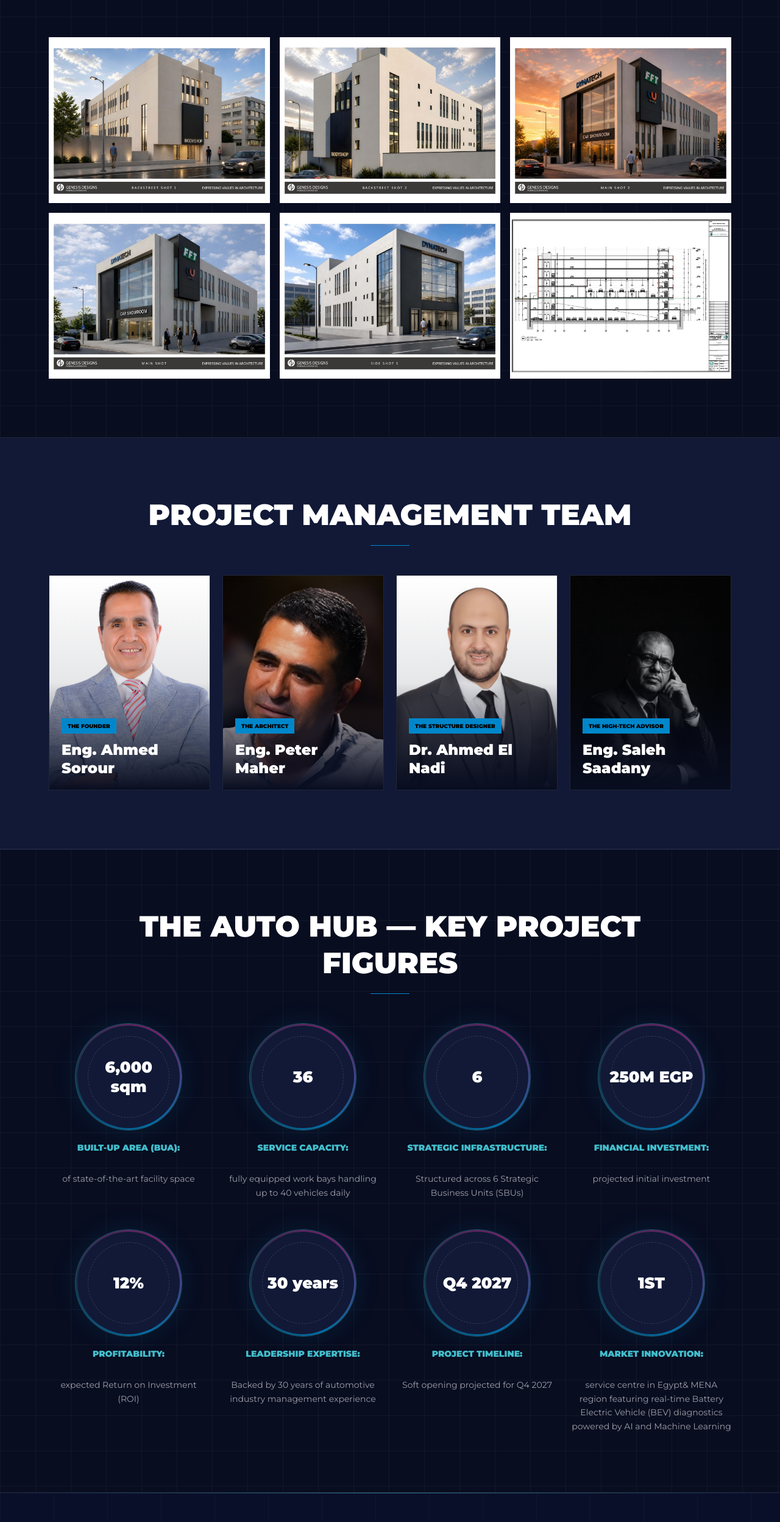
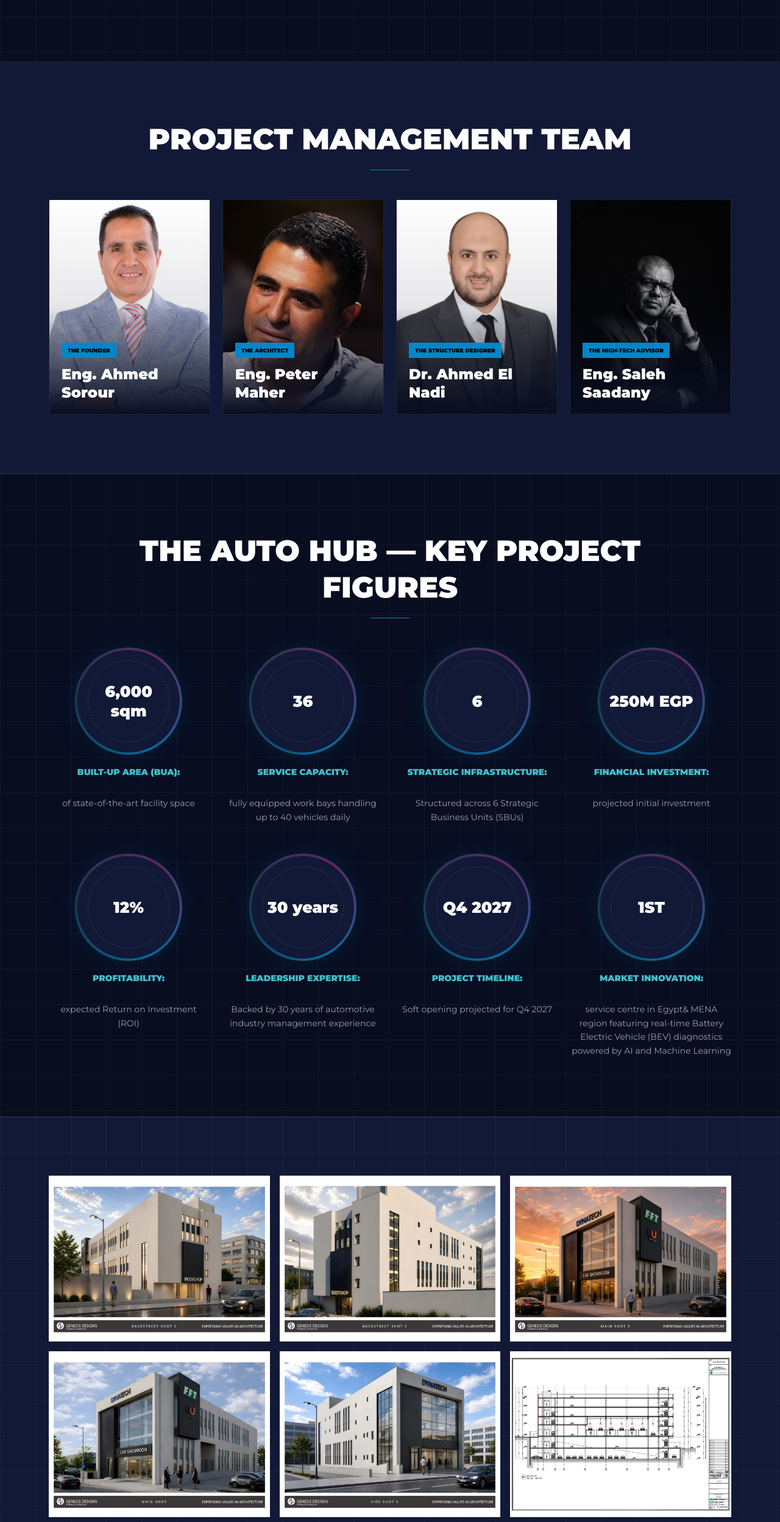
Before and after one commit to Micheal-Soliman/dyna-tech, a Next.js app: page /en/the-auto-hub in a window 1280 px wide. Shown: the part 1644-4140 px from the top of the page at 61% size. Built offline with nearby package versions, Linux system fonts and the light colour scheme.

Commit message:
first commits

```diff
--- a/components/auto-hub/AutoHubPage.tsx
+++ b/components/auto-hub/AutoHubPage.tsx
@@ -292,25 +292,6 @@ export default function AutoHubPage({ locale }: Props) {
             {copy.introduction}
           </motion.p>
         </div>
-        <div className="relative mx-auto mt-14 grid max-w-7xl gap-4 sm:grid-cols-2 lg:grid-cols-3">
-          {autoHubGallery.map((src, index) => (
-            <motion.button
-              key={src}
-              type="button"
-              {...reveal}
-              viewport={{ once: true, amount: 0.15 }}
-              transition={{ duration: 0.45, delay: Math.min(index * 0.03, 0.15) }}
-              onClick={() => setActiveGalleryIndex(index)}
-              className="group relative aspect-[4/3] cursor-pointer overflow-hidden border border-white/10 bg-white"
-              aria-label={isAr ? "فتح صورة المشروع" : "Open project image"}
-            >
-              <Image src={src} alt="" fill sizes="(min-width:1024px) 33vw, (min-width:640px) 50vw, 100vw" className="object-contain transition duration-500 group-hover:brightness-105" />
-              <span className="absolute right-4 top-4 flex h-10 w-10 items-center justify-center border border-white/20 bg-black/55 text-white opacity-0 backdrop-blur transition group-hover:opacity-100">
-                <Maximize2 size={17} />
-              </span>
-            </motion.button>
-          ))}
-        </div>
       </section>
 
       <section className="border-b border-white/10 bg-[#111936] px-5 py-16 sm:px-6 md:px-12 md:py-24 lg:px-20">
@@ -359,6 +340,29 @@ export default function AutoHubPage({ locale }: Props) {
         </div>
       </section>
 
+      <section className="relative border-t border-white/10 bg-[#111936] px-5 py-16 sm:px-6 md:px-12 md:py-24 lg:px-20">
+        <div className="absolute inset-0 opacity-[0.04] [background-image:linear-gradient(#fff_1px,transparent_1px),linear-gradient(90deg,#fff_1px,transparent_1px)] [background-size:58px_58px]" />
+        <div className="relative mx-auto grid max-w-7xl gap-4 sm:grid-cols-2 lg:grid-cols-3">
+          {autoHubGallery.map((src, index) => (
+            <motion.button
+              key={src}
+              type="button"
+              {...reveal}
+              viewport={{ once: true, amount: 0.15 }}
+              transition={{ duration: 0.45, delay: Math.min(index * 0.03, 0.15) }}
+              onClick={() => setActiveGalleryIndex(index)}
+              className="group relative aspect-[4/3] cursor-pointer overflow-hidden border border-white/10 bg-white"
+              aria-label={isAr ? "فتح صورة المشروع" : "Open project image"}
+            >
+              <Image src={src} alt="" fill sizes="(min-width:1024px) 33vw, (min-width:640px) 50vw, 100vw" className="object-contain transition duration-500 group-hover:brightness-105" />
+              <span className="absolute right-4 top-4 flex h-10 w-10 items-center justify-center border border-white/20 bg-black/55 text-white opacity-0 backdrop-blur transition group-hover:opacity-100">
+                <Maximize2 size={17} />
+              </span>
+            </motion.button>
+          ))}
+        </div>
+      </section>
+
       {activeGalleryIndex !== null ? (
         <div className="fixed inset-0 z-[310] flex items-center justify-center bg-black/92 px-4 py-5 backdrop-blur-md md:px-8" role="dialog" aria-modal="true" aria-label={isAr ? "صورة المشروع" : "Project image"}>
           <button type="button" onClick={() => setActiveGalleryIndex(null)} className="absolute right-4 top-4 z-20 flex h-11 w-11 items-center justify-center bg-white text-black transition hover:bg-[#43becc] md:right-7 md:top-7" aria-label={isAr ? "إغلاق" : "Close"}><X size={20} /></button>
--- a/components/partners/TechnologyPartnersPage.tsx
+++ b/components/partners/TechnologyPartnersPage.tsx
@@ -149,6 +149,7 @@ export default function TechnologyPartnersPage({ content, locale }: Props) {
               return (
                 <motion.div
                   key={partner.name}
+                  className="h-full"
                   initial="hidden"
                   whileInView="show"
                   viewport={{ once: true, amount: 0.22 }}
@@ -157,7 +158,7 @@ export default function TechnologyPartnersPage({ content, locale }: Props) {
                 >
                   <Link
                     href={href}
-                    className="group relative block min-h-[430px] overflow-hidden border border-white/10 bg-[#111936] p-5 transition duration-500 hover:-translate-y-1 hover:border-[#43becc]/55 sm:p-7 md:min-h-[470px] md:p-9"
+                    className="group relative block h-full min-h-[500px] overflow-hidden border border-white/10 bg-[#111936] p-5 transition duration-500 hover:-translate-y-1 hover:border-[#43becc]/55 sm:p-7 md:p-9"
                   >
                     {logoId === "fft" ? (
                       <Image
@@ -179,31 +180,24 @@ export default function TechnologyPartnersPage({ content, locale }: Props) {
                       </div>
                     )}
                     <div className={`absolute inset-0 ${logoId === "cu" ? "bg-[linear-gradient(180deg,rgba(8,13,32,0.18),rgba(8,13,32,0.96))]" : "bg-[linear-gradient(180deg,rgba(8,13,32,0.24),rgba(8,13,32,0.9))]"}`} />
-                    <div className="relative z-10 flex h-full flex-col">
+                    <div className="relative z-10 grid h-full grid-rows-[auto_auto_1fr_auto] sm:grid-rows-[7rem_4.5rem_1fr_auto]">
                       <div className="flex flex-col gap-5 sm:flex-row sm:items-start sm:justify-between sm:gap-6">
-                        <div>
-                          <span className="font-mono text-xs tracking-[0.3em] text-[#43becc]">
-                            0{index + 1}
-                          </span>
-                          <h3 className="mt-4 text-3xl font-black uppercase tracking-tight md:mt-5 md:text-5xl">
+                        <h3 className="text-3xl font-black uppercase leading-none tracking-tight md:text-5xl">
                           {partner.name}
                         </h3>
-                        </div>
-                        <div className={`relative z-20 flex shrink-0 items-center justify-center border border-white/20 bg-white px-4 py-3 shadow-[0_12px_34px_rgba(0,0,0,0.22)] ${logoId === "cu" ? "min-h-24 min-w-32" : "min-h-20 min-w-28"}`}>
+                        <div className="relative z-20 flex h-24 w-36 shrink-0 items-center justify-center border border-white/20 bg-white px-4 py-3 shadow-[0_12px_34px_rgba(0,0,0,0.22)]">
                           <PartnerLogo id={logoId} />
                         </div>
                       </div>
 
-                      <div className="mt-10">
-                        <p className="text-xl font-black leading-snug text-white/90">
+                      <p className="mt-7 self-start text-xl font-black leading-snug text-white/90 sm:mt-0 sm:self-center">
                         {partner.heading}
                       </p>
-                        <p className="mt-5 line-clamp-4 text-sm leading-relaxed text-zinc-400 md:text-base">
+                      <p className="line-clamp-4 self-start pt-4 text-sm leading-relaxed text-zinc-400 md:text-base">
                         {partner.paragraphs.join(" ")}
                       </p>
-                      </div>
 
-                      <div className="mt-auto flex items-center justify-between border-t border-white/10 pt-7">
+                      <div className="flex items-center justify-between border-t border-white/10 pt-7">
                         <span className="text-[11px] font-black uppercase tracking-[0.28em] text-white">
                           {partner.ctaLabel}
                         </span>
```
Also changed, not shown: 1 other file (tests, documents, lock files or other folders). Lines whose indentation alone changed are shown as unchanged.
